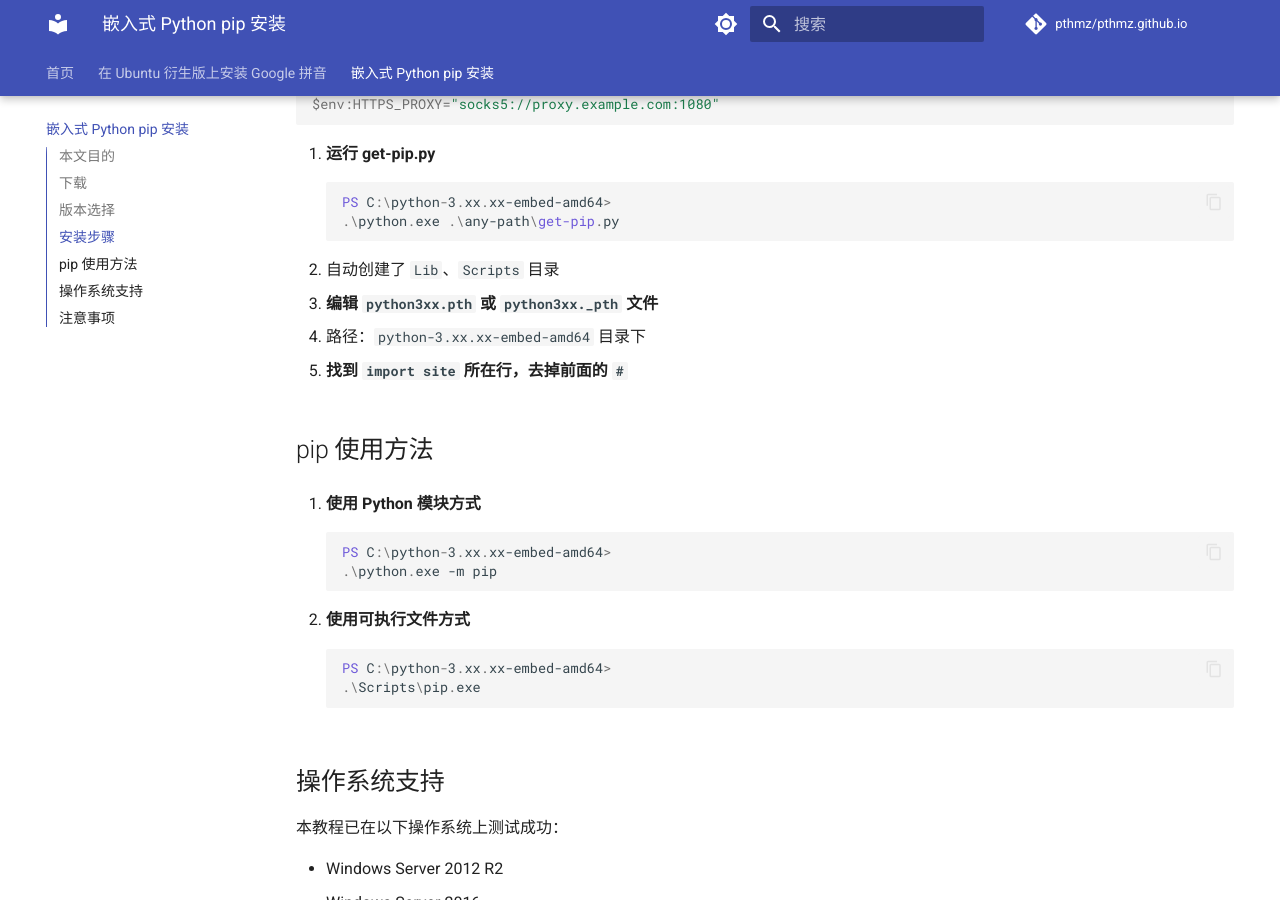
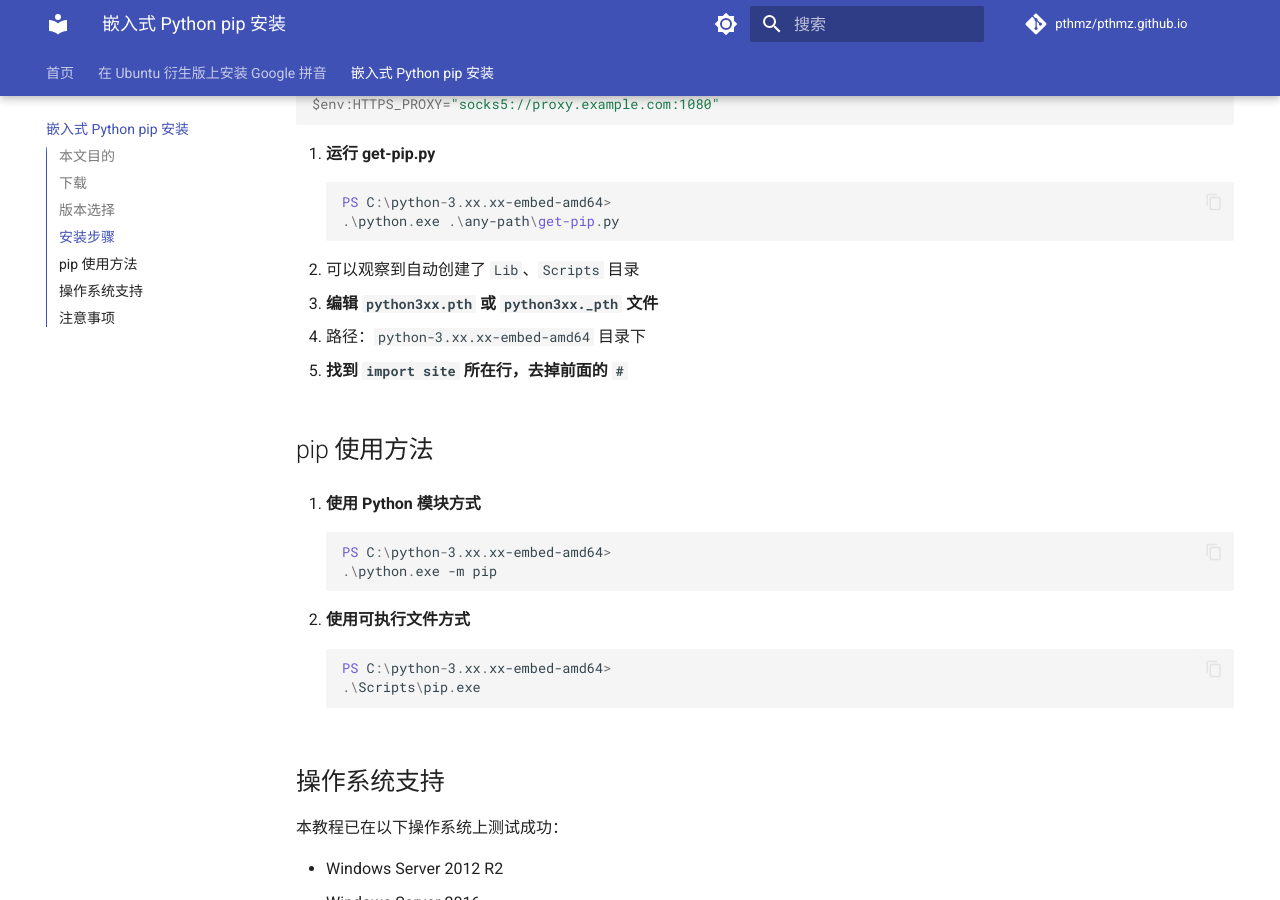
Before and after one commit to pthmz/pthmz.github.io, an MkDocs documentation site: the page built from docs/blog/embed-python-pip-installation-windows.md, in a window 1280 px wide and 900 px high, scrolled down 1195 px. Built offline with MkDocs 1.6.1 and Material for MkDocs 9.7.7, drawn with Linux system fonts in a browser that asks for light colours; comment, search, counter and statistics services are not loaded.

Commit message:
优化描述语句

````diff
--- a/docs/blog/embed-python-pip-installation-windows.md
+++ b/docs/blog/embed-python-pip-installation-windows.md
@@ -48,7 +48,7 @@ categories: programming
    PS C:\python-3.xx.xx-embed-amd64>
    .\python.exe .\any-path\get-pip.py
    ```
-   - 自动创建了 `Lib`、`Scripts` 目录
+   - 可以观察到自动创建了 `Lib`、`Scripts` 目录
 
 3. **编辑 `python3xx.pth` 或 `python3xx._pth` 文件**
    - 路径：`python-3.xx.xx-embed-amd64` 目录下
````
